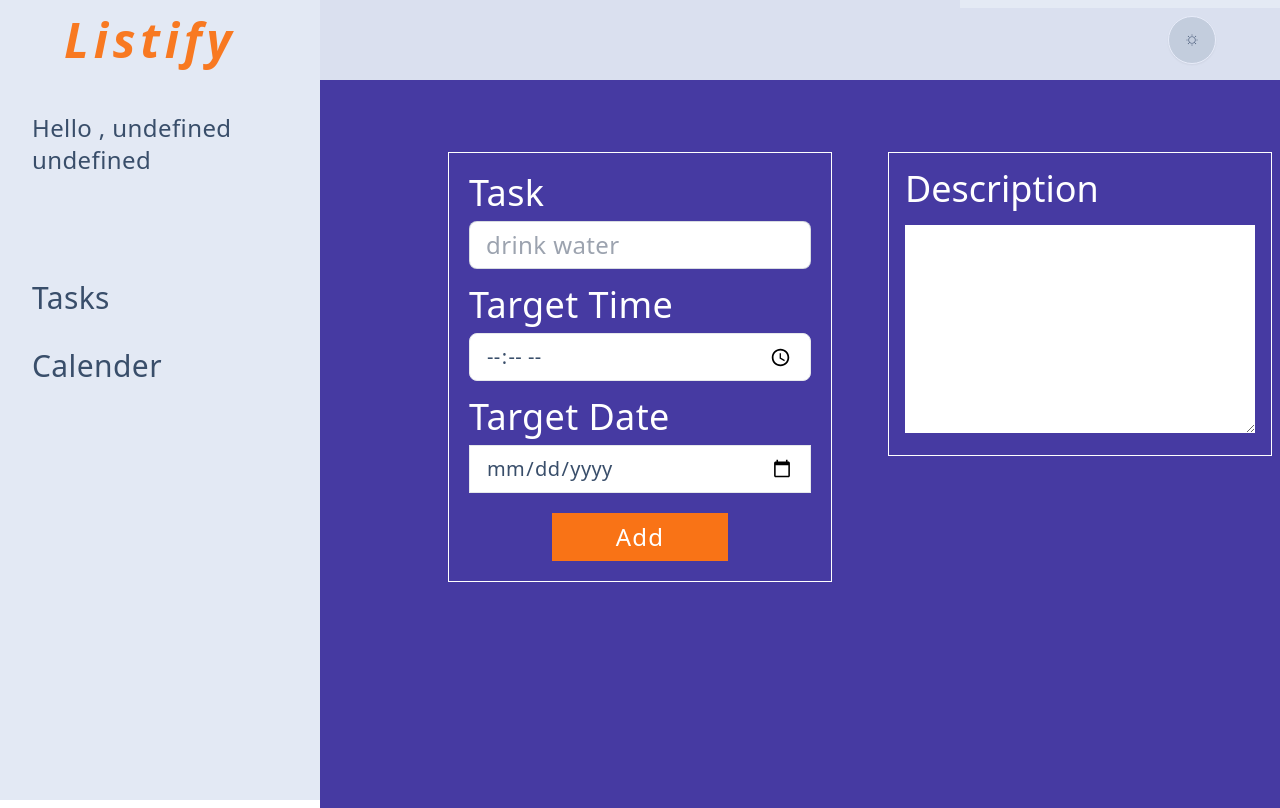
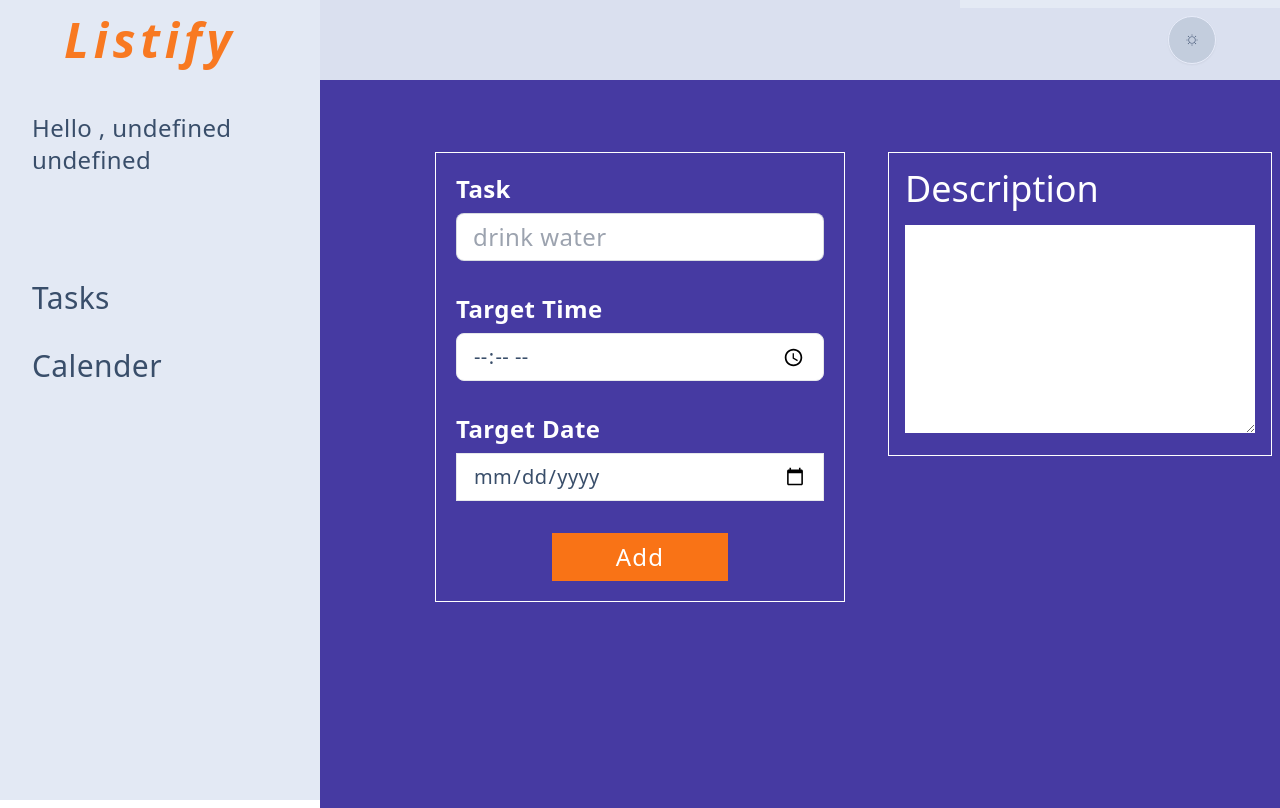
Before and after one commit to Kapil9711/todo-everything, a Next.js app: page /createTask in a window 1280 px wide. Built offline with nearby package versions, Linux system fonts and the light colour scheme; no server answers.

Commit message:
initial setup

```diff
--- a/components/dashboard/tasks/CreateTask.jsx
+++ b/components/dashboard/tasks/CreateTask.jsx
@@ -14,7 +14,7 @@ const SubmitBtn = () => {
   return (
     <button
       disabled={pending}
-      className="bg-orange-500 hover:bg-orange-600  text-white px-16 tracking-wider mt-5 block mx-auto p-2 text-2xl"
+      className="bg-orange-500 hover:bg-orange-600  text-white px-16 tracking-wider mt-5 sm:mt-8 block mx-auto p-2 text-2xl"
     >
       {pending ? "wait" : "Add"}
     </button>
@@ -27,7 +27,8 @@ const CreateTask = ({ clerkId }) => {
     <>
       <div className="sm:px-12 px-2 sm:pt-28 pt-20 relative  bg-secondary tracking-wide  min-h-screen">
         <form
-          className="mt-10 p-5 relative border max-w-96 mx-auto border-white"
+          style={{ maxWidth: "410px" }}
+          className="mt-10 p-5 relative border  mx-auto border-white"
           action={getState}
         >
           <Link
@@ -47,7 +48,10 @@ const CreateTask = ({ clerkId }) => {
 
           <div>
             <div className="flex flex-col gap-2">
-              <label className="text-white sm:text-4xl text-xl" htmlFor="task">
+              <label
+                className="text-white sm:text-2xl font-bold text-xl"
+                htmlFor="task"
+              >
                 Task
               </label>
               <label className="sm:text-2xl text-xl input input-bordered flex items-center gap-2">
@@ -67,8 +71,11 @@ const CreateTask = ({ clerkId }) => {
           </LocalizationProvider> */}
 
             {/* *****************88 */}
-            <div className="flex flex-col gap-2 mt-4">
-              <label className="text-white sm:text-4xl text-xl" htmlFor="time">
+            <div className="flex flex-col gap-2 mt-4 sm:mt-8">
+              <label
+                className="text-white sm:text-2xl font-bold text-xl"
+                htmlFor="time"
+              >
                 Target Time
               </label>
               <input
@@ -78,8 +85,11 @@ const CreateTask = ({ clerkId }) => {
                 className="w-full py-2 px-4 rounded-lg text-xl  border border-base-900"
               />
             </div>
-            <div className="flex flex-col gap-2 mt-4">
-              <label className="text-white sm:text-4xl text-xl" htmlFor="date">
+            <div className="flex flex-col gap-2 mt-4 sm:mt-8">
+              <label
+                className="text-white sm:text-2xl font-bold text-xl"
+                htmlFor="date"
+              >
                 Target Date
               </label>
 
--- a/components/dashboard/tasks/Tasks.jsx
+++ b/components/dashboard/tasks/Tasks.jsx
@@ -69,7 +69,7 @@ const Tasks = ({ tasks }) => {
       className=" pt-4 bg-secondary   inline-block  max-h-screen overflow-scroll "
     >
       <Link
-        className=" top-52 rounded-l-xl right-0 fixed inline-block sm:hidden  text-white py-2 px-2 text-sm font-bold   bg-orange-500 hover:bg-orange-600"
+        className=" z-30 top-52 rounded-l-xl right-0 fixed inline-block sm:hidden  text-white py-2 px-2 text-sm font-bold   bg-orange-500 hover:bg-orange-600"
         href={"/createTask"}
       >
         + Add
@@ -212,7 +212,7 @@ const Tasks = ({ tasks }) => {
                         className=" inline-block"
                       />
                     </button>
-                    <h1 className=" text-2xl capitalize tracking-wide font-bold">
+                    <h1 className=" text-lg capitalize tracking-wide font-bold">
                       {task.content}
                     </h1>
                   </div>
```
